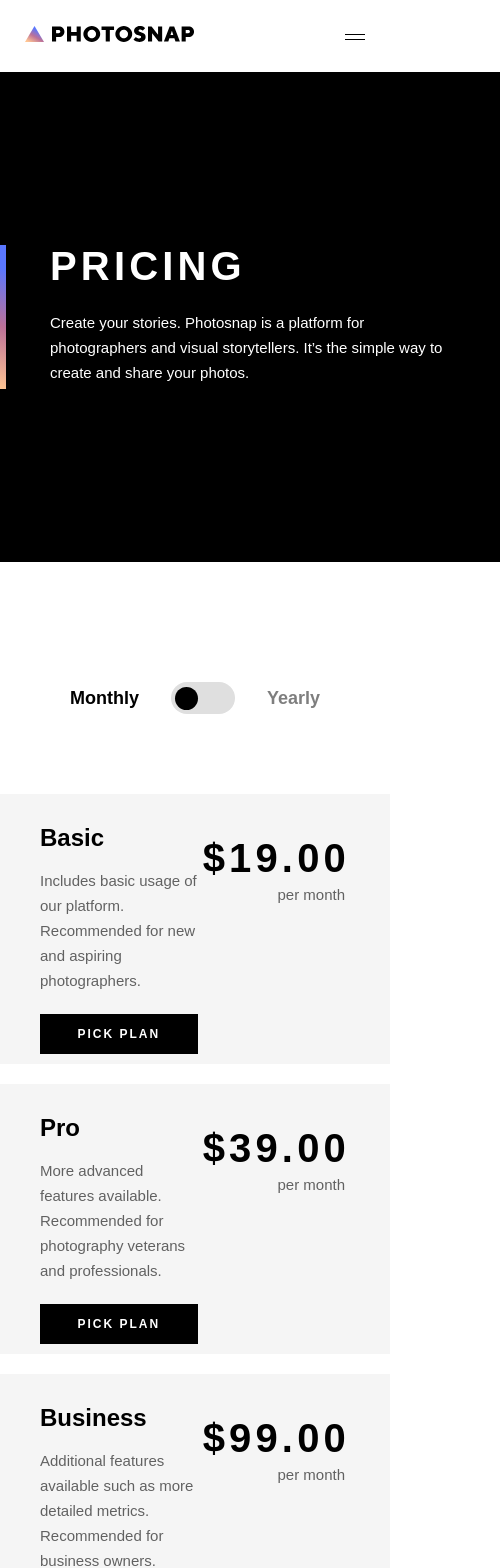
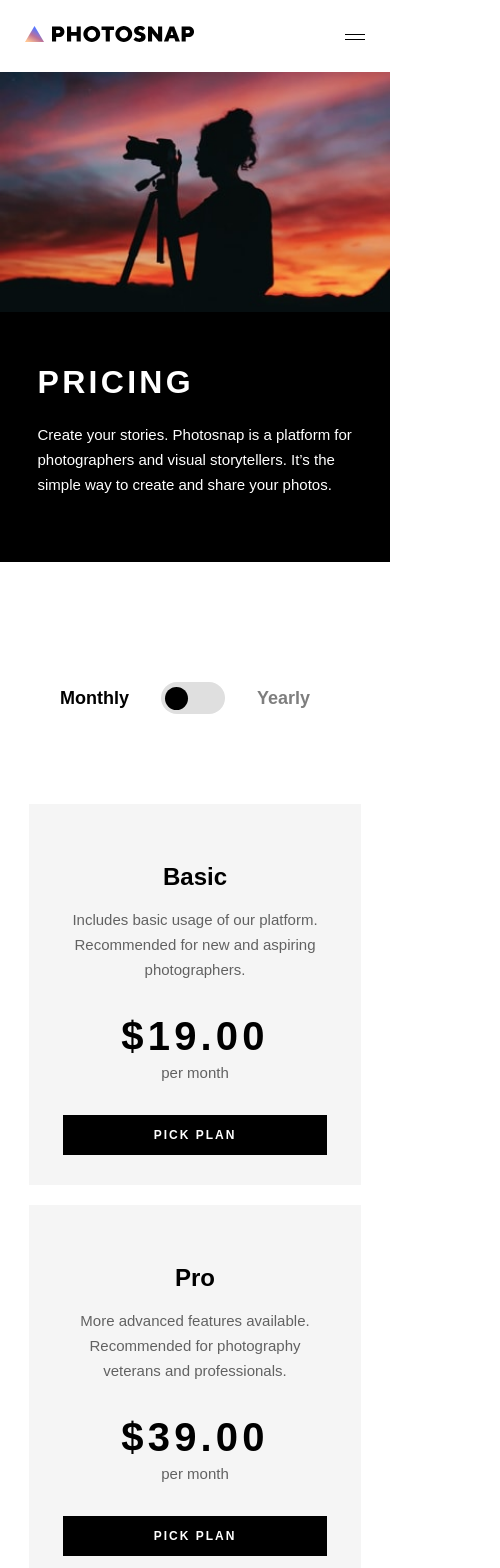
Before and after one commit to ding-09/photosnap, a React (Create React App) app: page /pricing in a window 390 px wide. Shown: the top 1568 px of the page, 500 px wide, since content can reach past the window. Built offline with nearby package versions, Linux system fonts and the light colour scheme; the HTML template or start-up script is replaced by a standard one.

Commit message:
added mobile responsive behavior for Price Cards and comparison chart

```diff
--- a/src/components/BetaInvite.js
+++ b/src/components/BetaInvite.js
@@ -27,7 +27,7 @@ const InviteSection = styled.section`
   position: relative;
   color: #ffffff;
   @media (max-width: 700px) {
-    padding: 2rem 4rem;
+    padding: 5rem 4rem;
     height: auto;
   }
   @media (max-width: 400px) {
--- a/src/pages/Pricing.js
+++ b/src/pages/Pricing.js
@@ -3,6 +3,7 @@ import styled from 'styled-components';
 import BetaInvite from '../components/BetaInvite';
 import heroImage from '../assets/pricing/desktop/hero.jpg';
 import tabletHeroImage from '../assets/pricing/tablet/hero.jpg';
+import mobileHeroImage from '../assets/pricing/mobile/hero.jpg';
 import RectangleButton from '../styles/RectangleButton';
 import checkMark from '../assets/pricing/desktop/check.svg';
 
@@ -80,7 +81,7 @@ const Pricing = () => {
                 </p>
               </div>
               <div className="pricing">
-                <h3 className="heading">$19.00</h3>
+                <h3 className="heading">{displayPrice.basic}</h3>
                 <p>per month</p>
               </div>
               <RectangleButton black>PICK PLAN</RectangleButton>
@@ -94,7 +95,7 @@ const Pricing = () => {
                 </p>
               </div>
               <div className="pricing">
-                <h3 className="heading">$39.00</h3>
+                <h3 className="heading">{displayPrice.pro}</h3>
                 <p>per month</p>
               </div>
               <RectangleButton black>PICK PLAN</RectangleButton>
@@ -108,7 +109,7 @@ const Pricing = () => {
                 </p>
               </div>
               <div className="pricing">
-                <h3 className="heading">$99.00</h3>
+                <h3 className="heading">{displayPrice.business}</h3>
                 <p>per month</p>
               </div>
               <RectangleButton black>PICK PLAN</RectangleButton>
@@ -212,63 +213,12 @@ const Pricing = () => {
   );
 };
 
-const PriceTable = styled.section`
-  max-height: 47rem;
-  margin-top: 8rem;
-  display: flex;
-  #pro {
-    margin: 0 2rem;
-  }
-  @media (max-width: 768px) {
-    flex-direction: column;
-    max-height: 86rem;
-    #pro {
-      margin: 2rem 0;
-    }
-  }
-`;
-
-const PriceCard = styled.article`
-  background: #f5f5f5;
-  display: flex;
-  flex-direction: column;
-  text-align: center;
-  height: 40.7rem;
-  padding: 0 2rem;
-  justify-content: space-evenly;
-  position: relative;
-  h2 {
-    padding-bottom: 1.8rem;
-  }
-  p {
-    opacity: 0.6;
-  }
-  @media (max-width: 768px) {
-    height: 27rem;
-    text-align: left;
-    justify-content: space-around;
-    .intro, button {
-      width: 45%;
-      margin-left: 2rem;
-    }
-    .intro {
-      margin-top: 2rem;
-    }
-    .pricing {
-      position: absolute;
-      top: 4rem;
-      right: 4rem;
-      p {
-        text-align: right;
-        padding-right: 5px;
-      }
-    }
-  }
-`;
-
 const HeroSection = styled.section`
   display: flex;
   height: 49rem;
+  @media (max-width: 600px) {
+    flex-direction: column-reverse;
+  }
 `;
 
 const HeroText = styled.article`
@@ -296,6 +246,21 @@ const HeroText = styled.article`
       opacity: 0.6;
     }
   }
+  @media (max-width: 500px) {
+    .hero-border {
+      display: none;
+    }
+  }
+  @media (max-width: 440px) {
+    .text-container {
+      padding: 0 3rem;
+      h1 {
+        font-size: 3.2rem;
+        line-height: 4rem;
+        letter-spacing: 3.3px;
+      }
+    }
+  }
 `;
 
 const HeroImage = styled.article`
@@ -308,13 +273,20 @@ const HeroImage = styled.article`
     background-size: cover;
     background-position: center;
     @media (max-width: 768px) {
-      background: url(${tabletHeroImage});
+      background: url(${tabletHeroImage}) no-repeat;
+      background-size: cover;
+      background-position: center;
+    }
+    @media (max-width: 600px) {
+      background: url(${mobileHeroImage}) no-repeat;
+      background-size: cover;
+      background-position: center;
     }
   }
 `;
 
 const PricingSection = styled.section`
-  margin: 12rem 0 16rem;
+  margin: 12rem 2rem 16rem;
   .pricing-container {
     max-width: 111rem;
     margin: auto;
@@ -329,6 +301,7 @@ const PriceToggle = styled.section`
     width: 25rem;
     justify-content: space-between;
     align-items: center;
+    margin-right: 2rem;
     .toggle-switch {
       width: 6.4rem;
       height: 3.2rem;
@@ -367,10 +340,87 @@ const PriceToggle = styled.section`
   }
 `;
 
+const PriceTable = styled.section`
+  max-height: 47rem;
+  margin-top: 8rem;
+  display: flex;
+  @media (max-width: 768px) {
+    flex-direction: column;
+    max-height: 86rem;
+  }
+  @media (max-width: 500px) {
+    max-height: 130rem;
+  }
+`;
+
+const PriceCard = styled.article`
+  background: #f5f5f5;
+  display: flex;
+  flex-direction: column;
+  text-align: center;
+  height: 40.7rem;
+  padding: 0 2rem;
+  justify-content: space-evenly;
+  position: relative;
+  margin: 0 2rem;
+  h2 {
+    padding-bottom: 1.8rem;
+  }
+  p {
+    opacity: 0.6;
+  }
+  @media (max-width: 768px) {
+    height: 27rem;
+    text-align: left;
+    justify-content: space-around;
+    margin: 1rem auto;
+    width: 95%;
+    .intro,
+    button {
+      width: 45%;
+      margin-left: 2rem;
+    }
+    .intro {
+      margin-top: 2rem;
+    }
+    .pricing {
+      position: absolute;
+      top: 4rem;
+      right: 4rem;
+      p {
+        text-align: right;
+        padding-right: 5px;
+      }
+    }
+  }
+  @media (max-width: 500px) {
+    height: auto;
+    text-align: center;
+    padding-top: 3rem;
+    .intro,
+    button {
+      width: 90%;
+      margin: 3rem auto;
+    }
+    .pricing {
+      position: relative;
+      top: 0;
+      right: 0;
+      p {
+        text-align: center;
+        padding-right: 0;
+      }
+    }
+  }
+`;
+
 const FeaturesSection = styled.div`
   max-width: 73rem;
   min-height: 62rem;
-  margin: 0 auto 16rem;
+  margin: 20rem auto 16rem;
+  @media (max-width: 768px) {
+    margin: 0 2rem 11rem;
+  }
 `;
 
 const FeaturesTable = styled.table`
@@ -378,6 +428,7 @@ const FeaturesTable = styled.table`
   line-height: 1.6rem;
   letter-spacing: 2px;
   width: 100%;
+  border-collapse: collapse;
   caption {
     padding-bottom: 5.6rem;
   }
```
Also changed, not shown: 1 other file (tests, documents, lock files or other folders).
